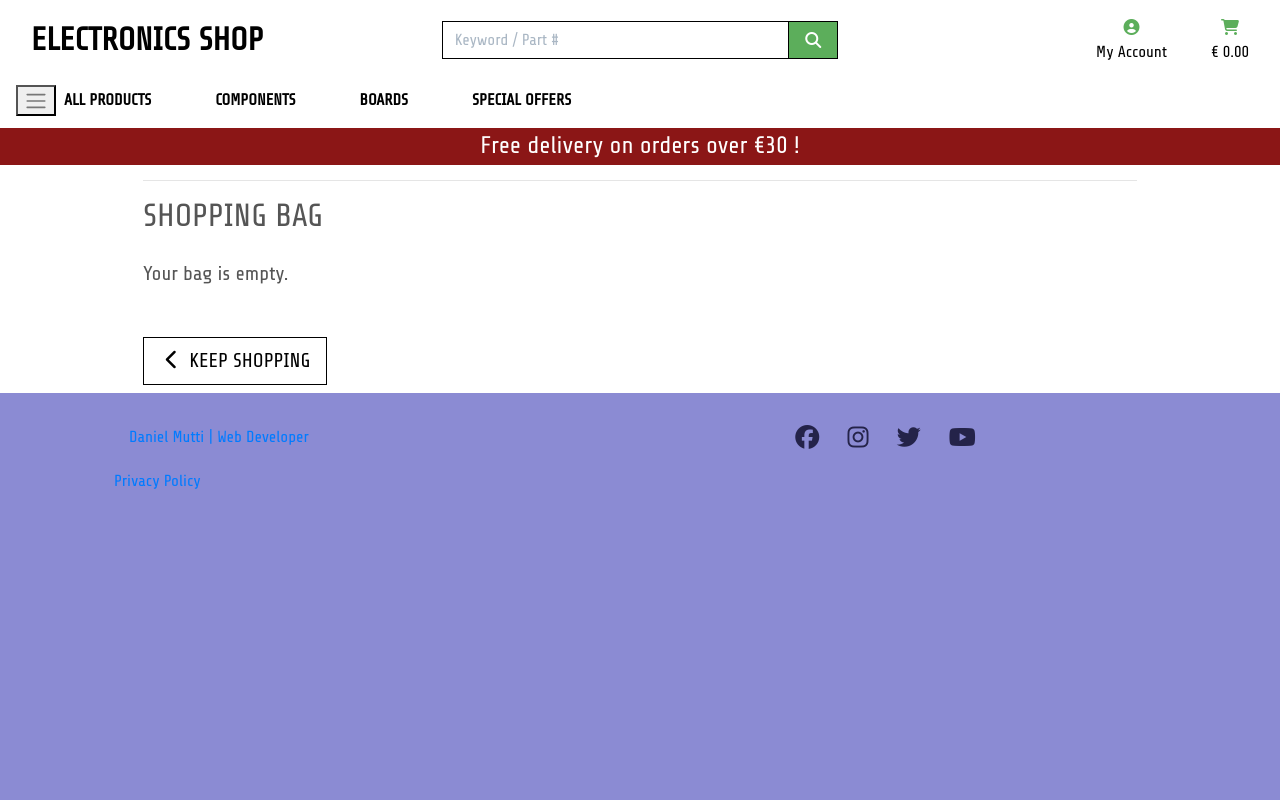
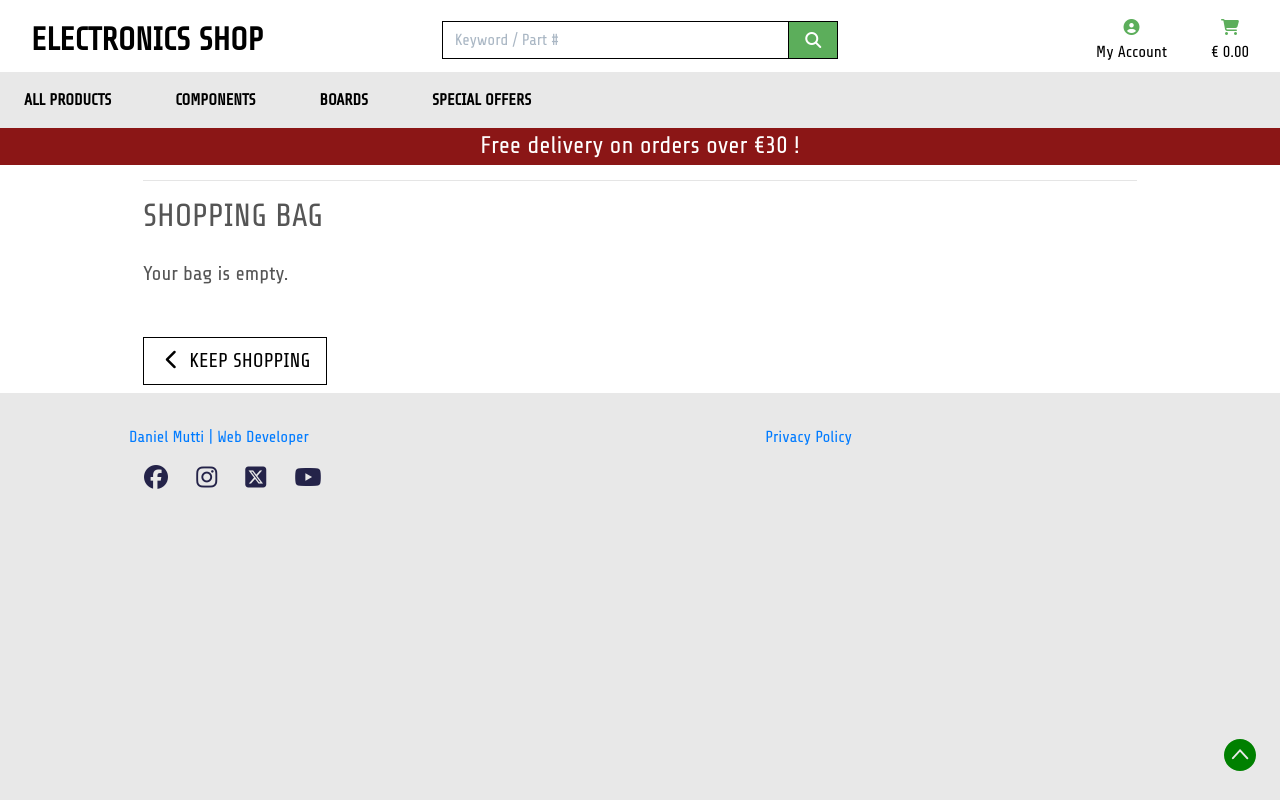
Before and after one commit to MuttiD/ElectroShop, a Django app: page /bag/ in a window 1280 px wide. Run offline with Django 3.2, Linux system fonts and the light colour scheme; the visitor is signed in with stand-in values (Sample User, id 1); some libraries are stand-ins or nearby versions.

Commit message:
Minor changes in style layout for index.html

```diff
--- a/electroshop/settings.py
+++ b/electroshop/settings.py
@@ -35,6 +35,7 @@ ALLOWED_HOSTS = [
     '8000-muttid-electroshop-coaba024szp.ws-eu98.gitpod.io',
     '8000-muttid-electroshop-coaba024szp.ws-eu99.gitpod.io',
     '8000-muttid-electroshop-coaba024szp.ws-eu104.gitpod.io',
+    '8000-muttid-electroshop-coaba024szp.ws-eu105.gitpod.io',
     ]
 
 
--- a/home/views.py
+++ b/home/views.py
@@ -1,6 +1,5 @@
 from django.shortcuts import render
 
-# Create your views here.
 
 def index(request):
     """ A view to return the index page """
--- a/static/css/base.css
+++ b/static/css/base.css
@@ -26,6 +26,13 @@ body {
 .main-logo-link {
     width: fit-content;
 }
+
+/* main nav background */
+.bgr {
+    background-color: #e8e8e8;
+}
+
+/* Buttons */
 
 .shop-now-button {
     background: black;
@@ -249,40 +254,16 @@ input[name='q']::placeholder {
 	color: #17a2b8; /* text-info */
 }
 
-/* fixed top navbar only on medium and up */
-@media (min-width: 992px) {
-    .fixed-top-desktop-only {
-        position: fixed;
-        top: 0;
-        right: 0;
-        left: 0;
-        z-index: 1030;
-    }
 
-    .header-container {
-        padding-top: 164px;
-    }
-}
-
-/* pad the top a bit when navbar is collapsed on mobile */
-@media (max-width: 991px) {
-    .header-container {
-        padding-top: 116px;
-    }
-
-    body {
-        height: calc(100vh - 116px);
-    }
-}
 
 /* footer  */
 footer {
     position: relative;
     bottom: 0;
     left: 0;
-    background-color: #8b8bd3;
+    background-color: #e8e8e8;
     color: #383838;
-    box-shadow: 0 50vh 0 50vh #8b8bd3;
+    box-shadow: 0 50vh 0 50vh #e8e8e8;
 }
 
 .footer-div {
@@ -315,6 +296,19 @@ footer {
     color: #eeeaea;
 }
 
+
+/* top-of-the-site-button */
+.top-of-site-link {
+    opacity: 1;
+    visibility: visible;
+    transition: 0.2s;
+    position: fixed;
+    bottom: 1.8rem;
+    right: 1.5rem;
+    z-index: 15;
+}
+
+
 /* Mailchimp style */
 #mc_embed_signup {
     background: #fff;
--- a/templates/base.html
+++ b/templates/base.html
@@ -67,7 +67,6 @@
                 </a>
             </div>
 
-            <!-- Nav Bar -->
             <!-- Search field -->
             <div class="col-12 col-lg-4 my-auto py-1 py-lg-0">
                 <form method="GET" action="{% url 'products' %}">    <!-- submit the search to the products view -->
@@ -84,6 +83,7 @@
                 </form>
             </div>
 
+            <!-- Nav Bar -->
             <div class="col-12 col-lg-4 my-auto py-1 py-lg-0">
                 <ul class="list-inline list-unstyle text-center text-lg-right my-0">
 
@@ -99,17 +99,17 @@
                         <!-- Request for login -->
                         <div class="dropdown-menu border-0" aria-labelledby="user-options">
                             {% if request.user.is_authenticated %}
+                                <!-- User is a superuser -->
+                                {% if request.user.is_superuser %}
+                                <a href="{% url 'add_product' %}" class="dropdown-item" aria-label="Add products page">Add Product</a>
+                                {% endif %}
+                                <!-- User is a normal user and superuser -->
                                 <a href="{% url 'profile' %}" class="dropdown-item" aria-label="Access my profile">My Profile</a>
                                 <a href="{% url 'account_logout' %}" class="dropdown-item">Logout</a>
                             <!-- For user still not authenticated -->
                             {% else  %}
                                 <a href="{% url 'account_signup' %}" class="dropdown-item" aria-label="Register">Register</a>
                                 <a href="{% url 'account_login' %}" class="dropdown-item" aria-label="Login">Login</a>
-                            {% endif %}
-                            <!-- User is a superuser -->
-                            {% if request.user.is_superuser %}
-                                <a href="{% url 'add_product' %}" class="dropdown-item" aria-label="Add products page">Add Product</a>
-                                <a href="{% url 'account_logout' %}" class="dropdown-item">Logout</a>
                             {% endif %}
                         </div>
                     </li>
@@ -134,9 +134,9 @@
                 </ul>
             </div>
         </div>
-        <div class="row bg-white">
+        <div class="row bgr">
             <nav class="navbar navbar-expand-lg navbar-light w-100">
-                <button class="navbar-toggle" type="button" data-toggle="collapse" data-target="#main-nav" aria-controls="main-nav" aria-expanded="false" aria-label="Toggle Navigation">
+                <button class="navbar-toggler" type="button" data-toggle="collapse" data-target="#main-nav" aria-controls="main-nav" aria-expanded="false" aria-label="Toggle Navigation">
                     <span class="navbar-toggler-icon"></span>
                 </button>
                 {% include 'includes/main-nav.html' %}
--- a/templates/includes/footer.html
+++ b/templates/includes/footer.html
@@ -11,6 +11,25 @@
                     </p>
                 </div>
             </div>
+            <!-- GDPR link -->
+            <div class="row">
+                <p>
+                    <a href="https://www.privacypolicygenerator.info/live.php?token=NXFGH0TllxDkZGFfBa7pNnyoxlokp2D7" target="_blank">Privacy Policy</a>
+                </p>
+            </div>
+            <!-- Back to Top Button -->
+            <a href="#top" class="top-of-site-link" data-visible="true">
+                <span class="screen-reader-text"></span>
+                <svg width="32" height="32" viewBox="0 0 100 100">
+                    <path fill="green" d="m50 0c-13.262 0-25.98 5.2695 -35.355 14.645s -14.645 22.094 -14.645 35.355s 5.2695 25.98 14.645 35.355s
+                                             22.094 14.645 35.355 14.645s 25.98 -5.2695 35.355 -14.645s 14.645 -22.094 14.645 -35.355s -5.2695
+                                             -25.98 -14.645 -35.355s -22.094 -14.645 -35.355 -14.645Zm20.832 62.5l -20.832 -22.457l -20.625 22.457c
+                                             -1.207 0.74219 -2.7656 0.57812 -3.7891 -0.39844c -1.0273 -0.98047 -1.2695 -2.5273 -0.58594 -3.7695l
+                                             22.918 -25c 0.60156 -0.61328 1.4297 -0.96094 2.2891 -0.96094c 0.86328 0 1.6914 0.34766 2.293 0.96094l
+                                             22.918 25c 0.88672 1.2891 0.6875 3.0352 -0.47266 4.0898c -1.1562 1.0508 -2.9141 1.0859 -4.1133 0.078125z">
+                    </path>
+                </svg>
+            </a>
             <!-- Social Media -->
             <div class="col-6 col-sm-4">
                 <ul class="footer-list-socials">
@@ -26,7 +45,7 @@
                     </li>
                     <li class="footer-item">
                         <a href="https://twitter.com" aria-label="Go to our Twitter feed" target="_blank"
-                            class="social-media-icon" rel="noopener noreferer"><i class="fa-brands fa-twitter"></i>
+                            class="social-media-icon" rel="noopener noreferer"><i class="fa-brands fa-square-x-twitter"></i>
                         </a>
                     </li>
                     <li class="footer-item">
@@ -36,12 +55,6 @@
                     </li>
                 </ul>
             </div>
-            <div class="row">
-                <p>
-                    <a href="https://www.privacypolicygenerator.info/live.php?token=NXFGH0TllxDkZGFfBa7pNnyoxlokp2D7" target="_blank">Privacy Policy</a>
-                </p>
-            </div>
         </div>
-
     </div>
 </footer>
--- a/templates/includes/main-nav.html
+++ b/templates/includes/main-nav.html
@@ -4,7 +4,7 @@
     <ul class="navbar-nav w-auto">
 
         <!-- All Products -->
-        <li class="nav-item dropdown">
+        <li class="nav-item dropdown" data-widget="hoverInt">
             <a class="logo-font font-weight-bold nav-link text-black mr-5" href="#" id="all-products-link" data-toggle="dropdown" aria-haspopup="true" aria-expanded="false">
                 All Products
             </a>
--- a/templates/includes/mobile-top-header.html
+++ b/templates/includes/mobile-top-header.html
@@ -6,8 +6,10 @@
             <p class="my-0">Search</p>
         </div>
     </a>
+
+    <!-- submit search query to the products url -->
     <div class="dropdown-menu border-0 w-100 p-3 rounded-0 my-0" aria-labelledby="mobile-search">
-        <form class="form" method="GET" action="{% url 'products' %}">  <!-- submit search query to the products url -->
+        <form class="form" method="GET" action="{% url 'products' %}">
             <div class="input-group w-100">
                 <input class="form-control border border-black rounded-0" type="text" name="q" placeholder="Search our site">
                 <div class="input-group-append">
@@ -41,6 +43,8 @@
         {% endif %}
     </div>
 </li>
+
+<!-- access the shopping bag -->
 <li class="list-inline-item">
     <a class="{% if grand_total %}text-primary font-weight-bold
               {% else %}text-black
```
Also changed, not shown: other parts of static/css/base.css (+79 -8 lines), home/templates/home/index.html (+53 -12 lines), README.md, media/arduino1.jpg (added). Lines whose indentation alone changed are shown as unchanged.
